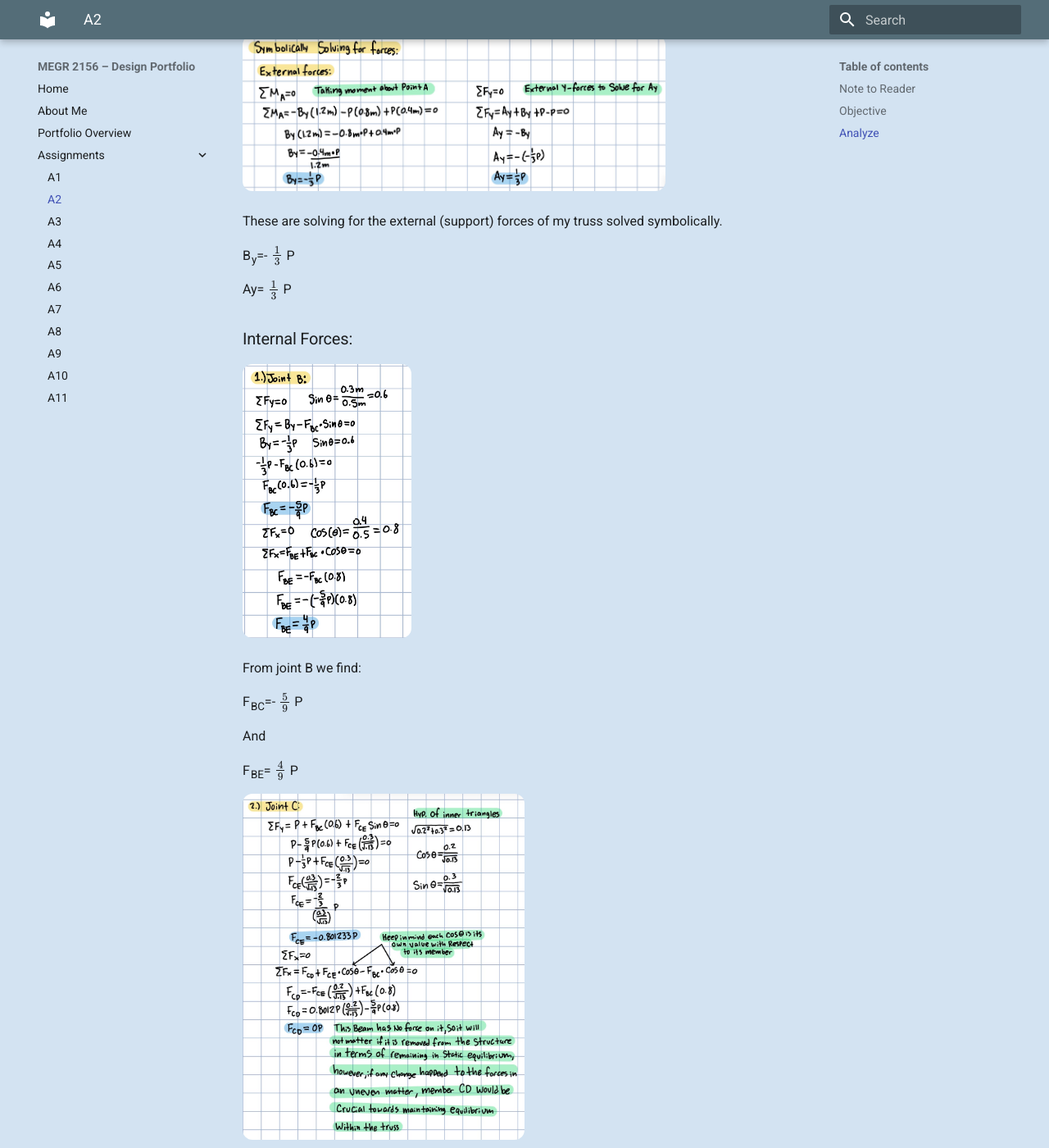
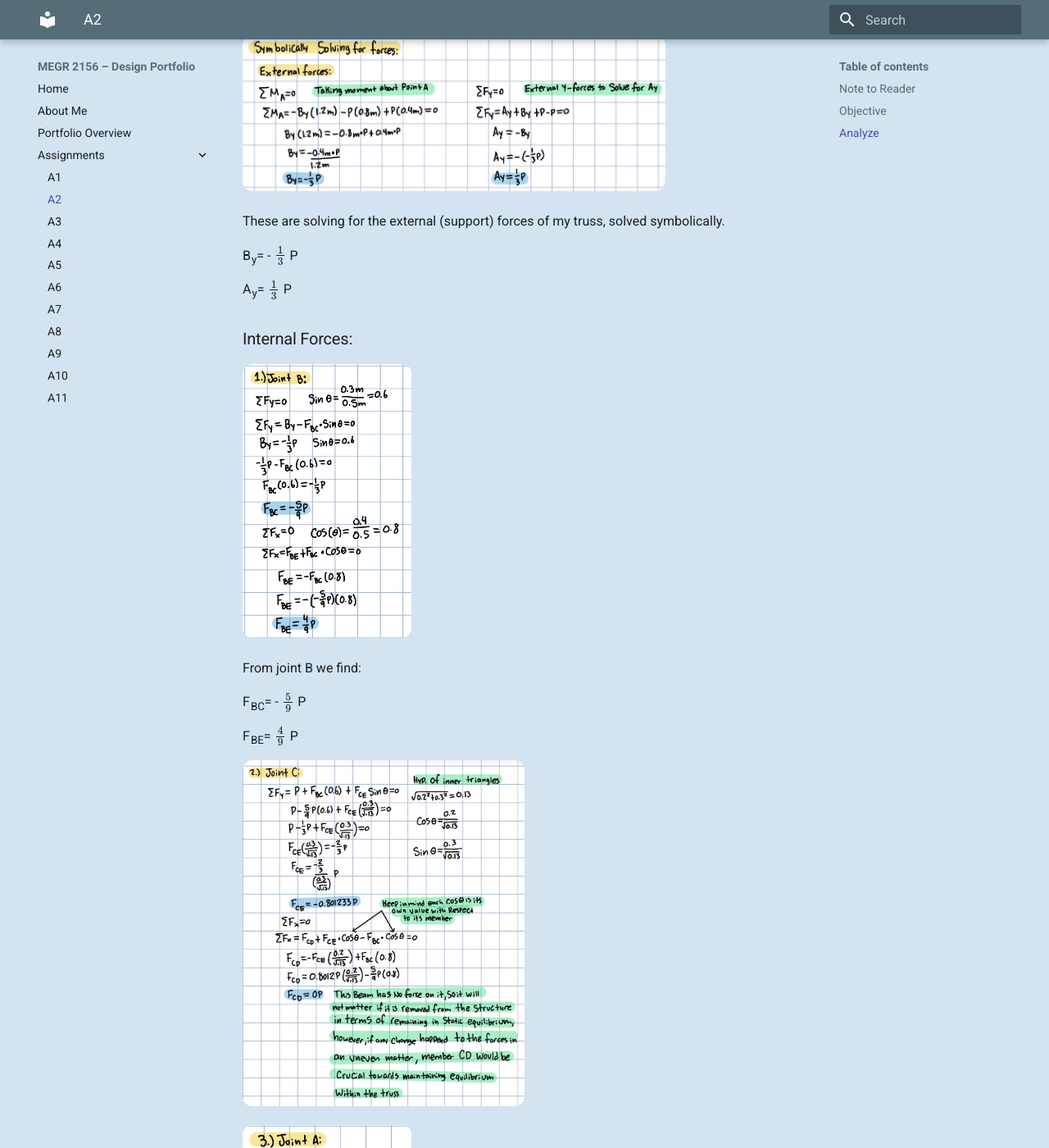
Before and after one commit to Noah-DiMenna/megr2156-portfolio, an MkDocs documentation site: the page built from docs/assignments/A02/index.md, in a window 1280 px wide and 1400 px high, scrolled down 3959 px. Shown: the whole window at 82% size. Built offline with MkDocs 1.6.1 and Material for MkDocs 9.7.7, drawn with Linux system fonts in a browser that asks for light colours.

Commit message:
Fix grammar and formatting in index.md
Corrected grammatical errors and formatting in the external and internal forces sections.

```diff
--- a/docs/assignments/A02/index.md
+++ b/docs/assignments/A02/index.md
@@ -96,11 +96,11 @@
 
 <img src="A2-External-Sym.jpg" style="border-radius: 12px; width: 75%;">
 
-These are solving for the external (support) forces of my truss solved symbolically.
+These are solving for the external (support) forces of my truss, solved symbolically.
 
-B<sub>y</sub>=- $\frac{1}{3}$ P
+B<sub>y</sub>= - $\frac{1}{3}$ P
 
-Ay= $\frac{1}{3}$ P
+A<sub>y</sub>= $\frac{1}{3}$ P
 
 ### Internal Forces:
 
@@ -108,9 +108,7 @@
 
 From joint B we find:
 
-F<sub>BC</sub>=- $\frac{5}{9}$ P
-
-And
+F<sub>BC</sub>= - $\frac{5}{9}$ P
 
 F<sub>BE</sub>= $\frac{4}{9}$ P
 
```
